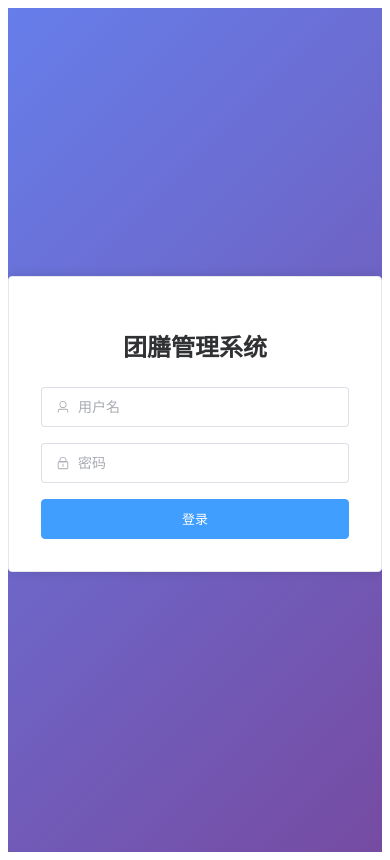
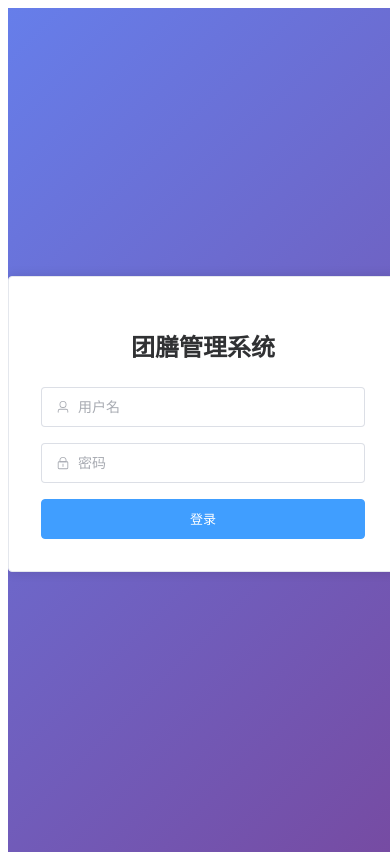
Before and after one commit to yclc1/catering-system, a Vue app in the folder frontend/: page /login in a window 390 px wide. Built offline with nearby package versions, Linux system fonts and the light colour scheme.

Commit message:
修复移动端表单布局: 垂直排列、输入框100%宽度

```diff
--- a/frontend/src/styles/mobile.css
+++ b/frontend/src/styles/mobile.css
@@ -8,6 +8,7 @@
 
   #app {
     overflow-x: hidden;
+    width: 100vw;
   }
 
   /* 全局弹窗适配 */
@@ -24,6 +25,7 @@
     padding: 12px 16px !important;
     max-height: calc(100vh - 120px);
     overflow-y: auto;
+    overflow-x: hidden;
   }
 
   .el-dialog__footer {
@@ -31,12 +33,37 @@
   }
 
   /* 表单适配 */
+  .el-form {
+    width: 100% !important;
+  }
+
   .el-form-item {
     margin-bottom: 16px !important;
+    display: flex !important;
+    flex-direction: column !important;
   }
 
   .el-form-item__label {
     font-size: 14px !important;
+    width: 100% !important;
+    text-align: left !important;
+    margin-bottom: 4px !important;
+  }
+
+  .el-form-item__content {
+    width: 100% !important;
+    margin-left: 0 !important;
+  }
+
+  .el-input,
+  .el-select,
+  .el-date-editor,
+  .el-textarea {
+    width: 100% !important;
+  }
+
+  .el-input__inner {
+    width: 100% !important;
   }
 
   /* 表格适配 - 允许横向滚动 */
@@ -67,6 +94,7 @@
   .search-bar {
     flex-direction: column !important;
     gap: 8px !important;
+    width: 100% !important;
   }
 
   .search-bar .el-form-item {
@@ -77,6 +105,7 @@
   /* 卡片适配 */
   .el-card {
     margin-bottom: 12px !important;
+    width: 100% !important;
   }
 
   .el-card__header {
@@ -115,4 +144,11 @@
     min-width: 280px !important;
     max-width: 90vw !important;
   }
+
+  /* 行内表单适配 */
+  .el-form--inline .el-form-item {
+    display: flex !important;
+    flex-direction: column !important;
+    width: 100% !important;
+  }
 }
```
